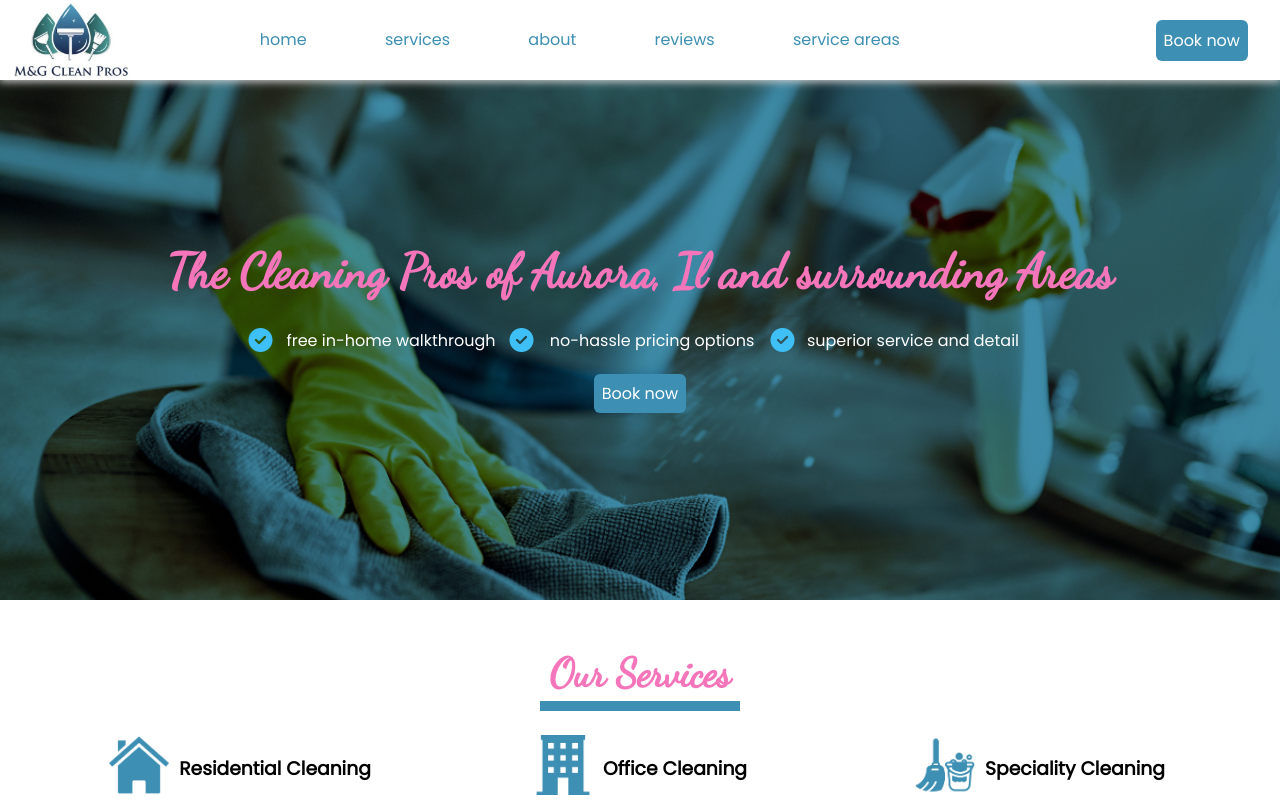
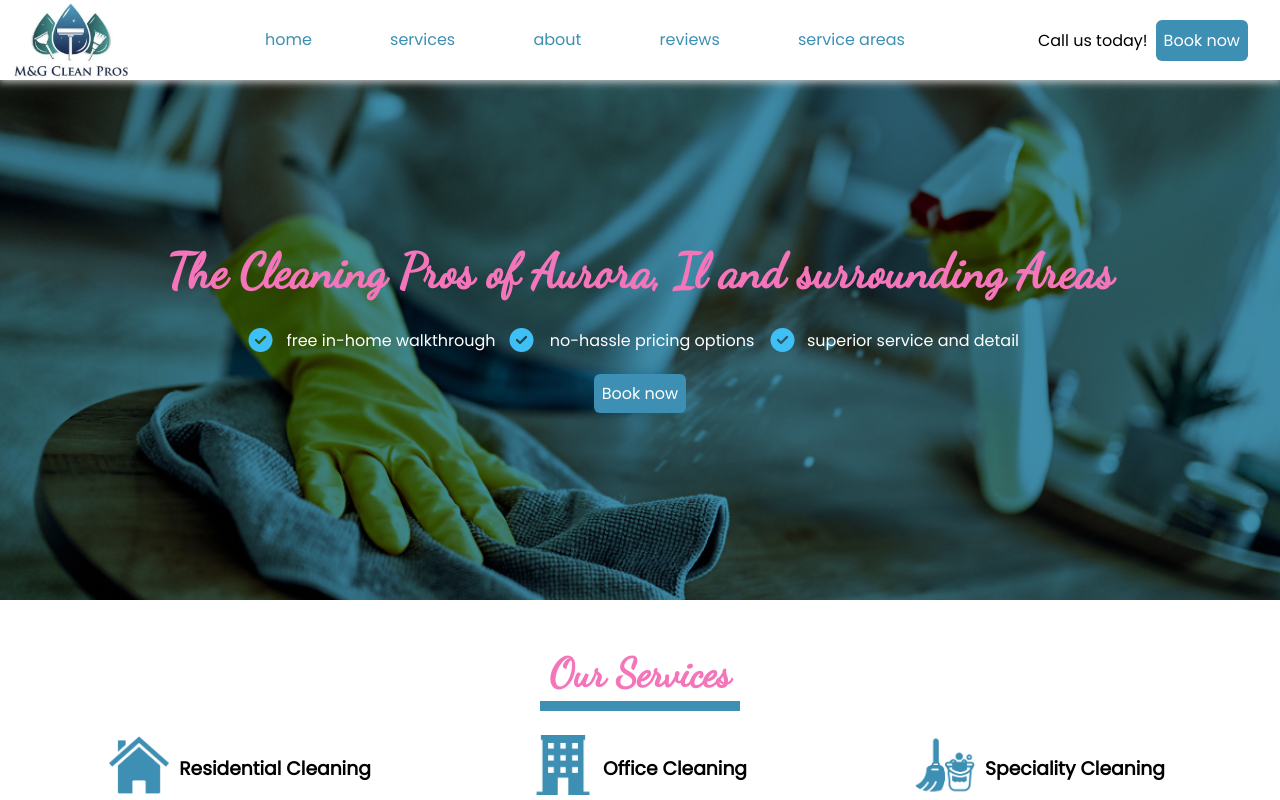
Before and after one commit to GabrielJDavila/mgcleansite, a React (Vite) app in the folder mgcleanpros-site/: page / in a window 1280 px wide. Shown: the top 800 px of the page. Built offline with nearby package versions, Linux system fonts and the light colour scheme.

Commit message:
Update to header text

```diff
--- a/mgcleanpros-site/src/components/Header.jsx
+++ b/mgcleanpros-site/src/components/Header.jsx
@@ -38,6 +38,7 @@ export default function Header(props) {
                 <a href="#reviews" className="nav-item" style={navItemStyles}>reviews</a>
                 <a href="#areas" className="nav-item" style={navItemStyles}>service areas</a>
             </nav>
+            <p className="header-text">Call us today!</p>
             <a className="booknow-btn-header" href="tel:+6306423773">Book now</a>
             {!props.showMenu ? <i className="fa-solid fa-bars" onClick={props.toggleMenu}></i> :
             <i className="fa-solid fa-xmark" onClick={props.toggleMenu}></i>
--- a/mgcleanpros-site/src/index.css
+++ b/mgcleanpros-site/src/index.css
@@ -40,8 +40,12 @@ h2 {
   font-family: "Lobster", cursive;
 }
 
+.header-text {
+  display: none;
+}
+
 .booknow-btn-header {
-  margin: auto;
+  margin: 0 .5rem 0 auto;
   transition: .2s ease-in-out;
   text-decoration: none;
 }
@@ -408,7 +412,7 @@ footer {
   }
 
   .booknow-btn-header {
-    margin: 0 2rem 0 auto;
+    margin: 0 2rem 0 0;
   }
 
   .fa-bars, .fa-xmark, .mobile-nav {
@@ -442,6 +446,14 @@ footer {
   }
 }
 
+@media screen and (min-width: 990px) {
+  .header-text {
+    display: block;
+    margin-right: .5rem;
+    color: black;
+  }
+}
+
 @media screen and (min-width: 1150px) {
   .our-tenants-list {
     display: flex;
```
